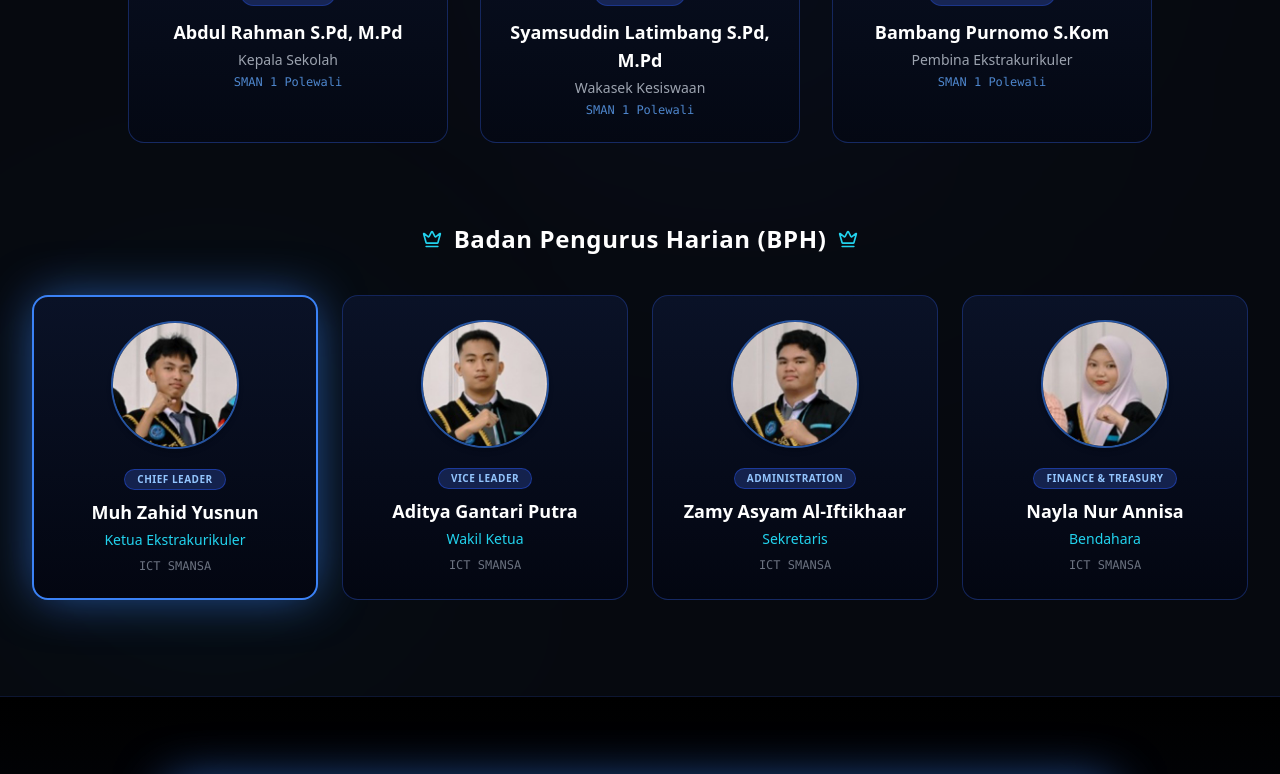
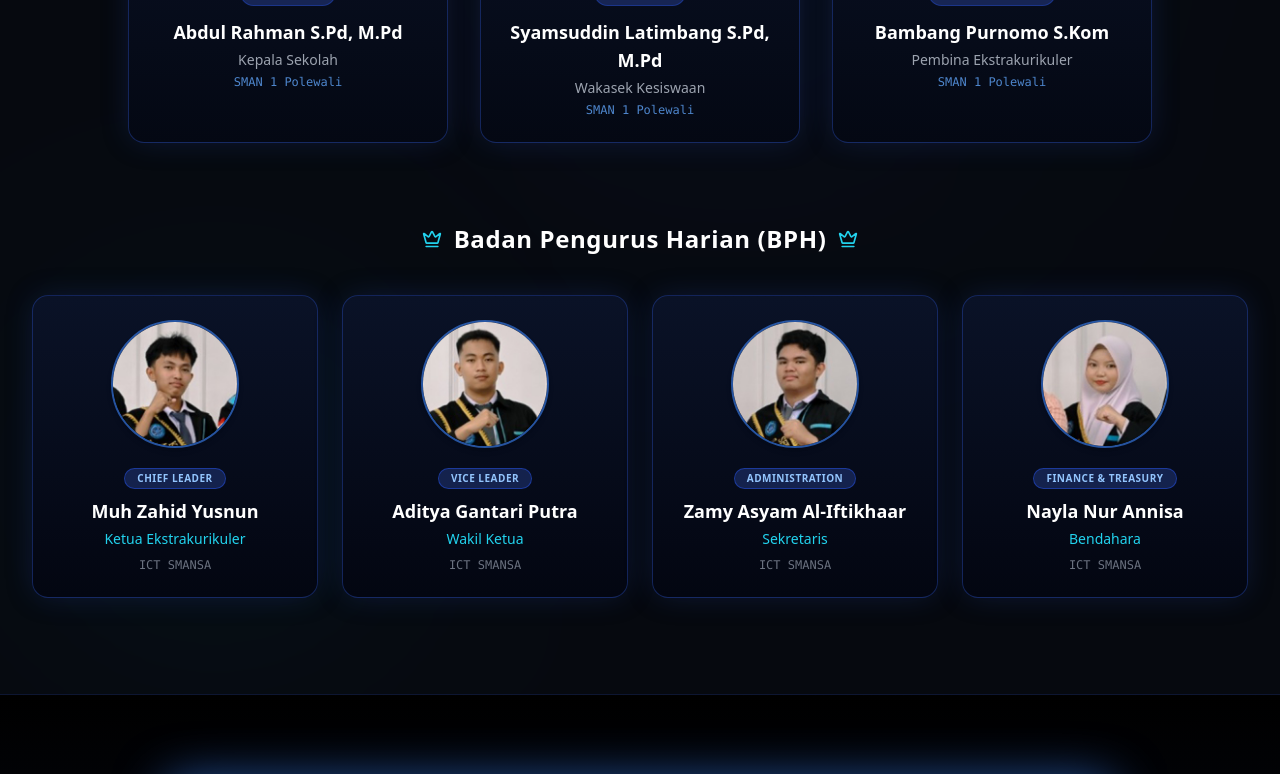
Before and after one commit to qalbialarsyad25-source/COMPANY-PROFILE-ICT, a Next.js app: page / in a window 1280 px wide. Shown: the part 5278-6052 px from the top of the page. Built offline with nearby package versions, Linux system fonts and the light colour scheme.

Commit message:
fix: border card in bph

```diff
--- a/components/Leadership.tsx
+++ b/components/Leadership.tsx
@@ -126,7 +126,7 @@ export default function Leadership() {
                 whileInView={{ opacity: 1, y: 0 }}
                 viewport={{ once: true }}
                 transition={{ duration: 0.5, delay: idx * 0.15 }}
-                className="group relative rounded-2xl bg-gradient-to-b from-[#0b1329] to-[#040813] border border-blue-900/60 p-6 flex flex-col items-center text-center hover:border-blue-500 hover:shadow-glow-card transition-all duration-300"
+                className="group relative rounded-2xl bg-gradient-to-b from-[#0b1329] to-[#040813] border border-blue-900/60 p-6 flex flex-col items-center text-center shadow-glow-card hover:border-blue-400 hover:shadow-glow-blue transition-all duration-300 hover:-translate-y-1"
               >
                 {/* Photo Slot */}
                 <div className="relative w-36 h-36 rounded-2xl overflow-hidden mb-5 border-2 border-blue-800/80 shadow-glow-blue group-hover:border-blue-400 transition-colors">
@@ -177,10 +177,8 @@ export default function Leadership() {
                 whileInView={{ opacity: 1, y: 0 }}
                 viewport={{ once: true }}
                 transition={{ duration: 0.5, delay: idx * 0.1 }}
-                className={`group relative rounded-2xl bg-gradient-to-b from-[#0a1227] to-[#030611] p-6 flex flex-col items-center text-center transition-all duration-300 ${
-                  person.role.includes("Ketua Ekstrakurikuler")
-                    ? "border-2 border-blue-500 shadow-glow-blue-lg bg-[#0d1838]"
-                    : "border border-blue-900/60 hover:border-blue-400 hover:shadow-glow-card"
+                className={`group relative rounded-2xl bg-gradient-to-b from-[#0a1227] to-[#030611] p-6 flex flex-col items-center text-center shadow-glow-card transition-all duration-300 hover:-translate-y-1 ${
+"border border-blue-900/60 hover:border-blue-400 hover:shadow-glow-blue"
                 }`}
               >
                 {/* Photo Slot */}
```
